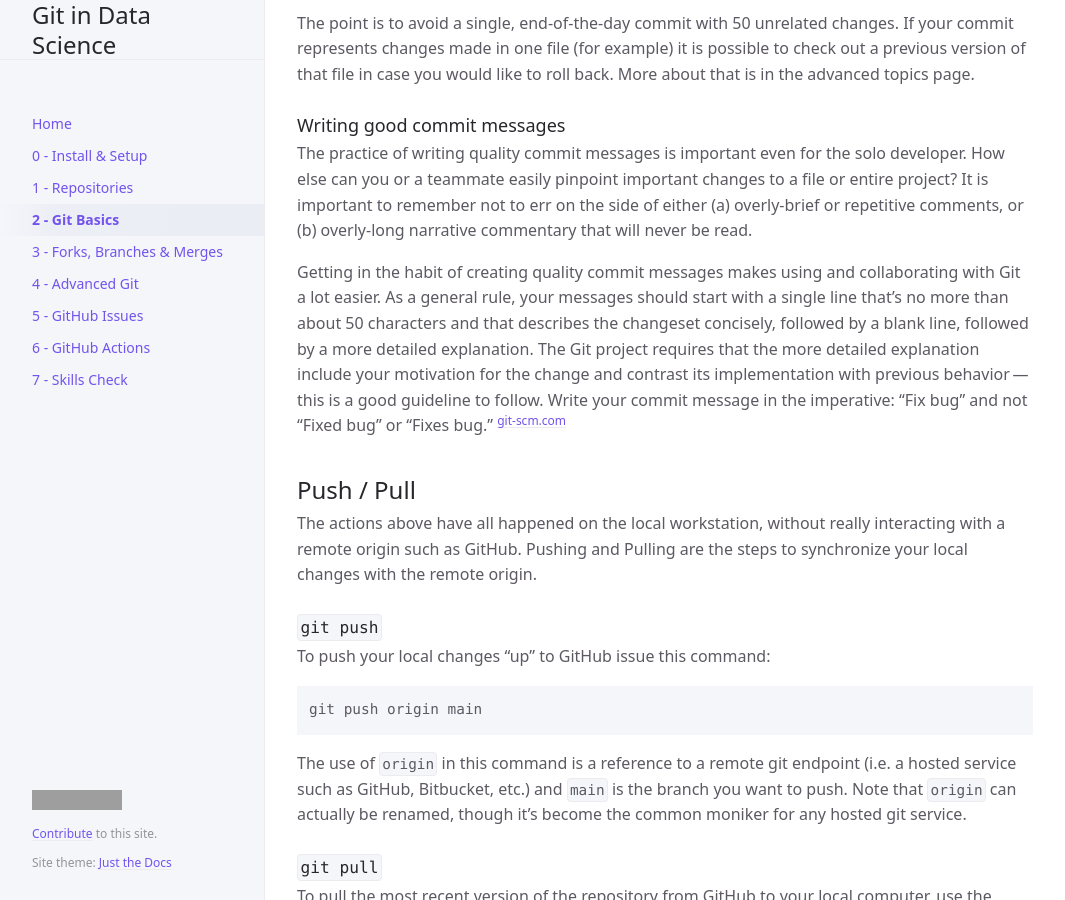
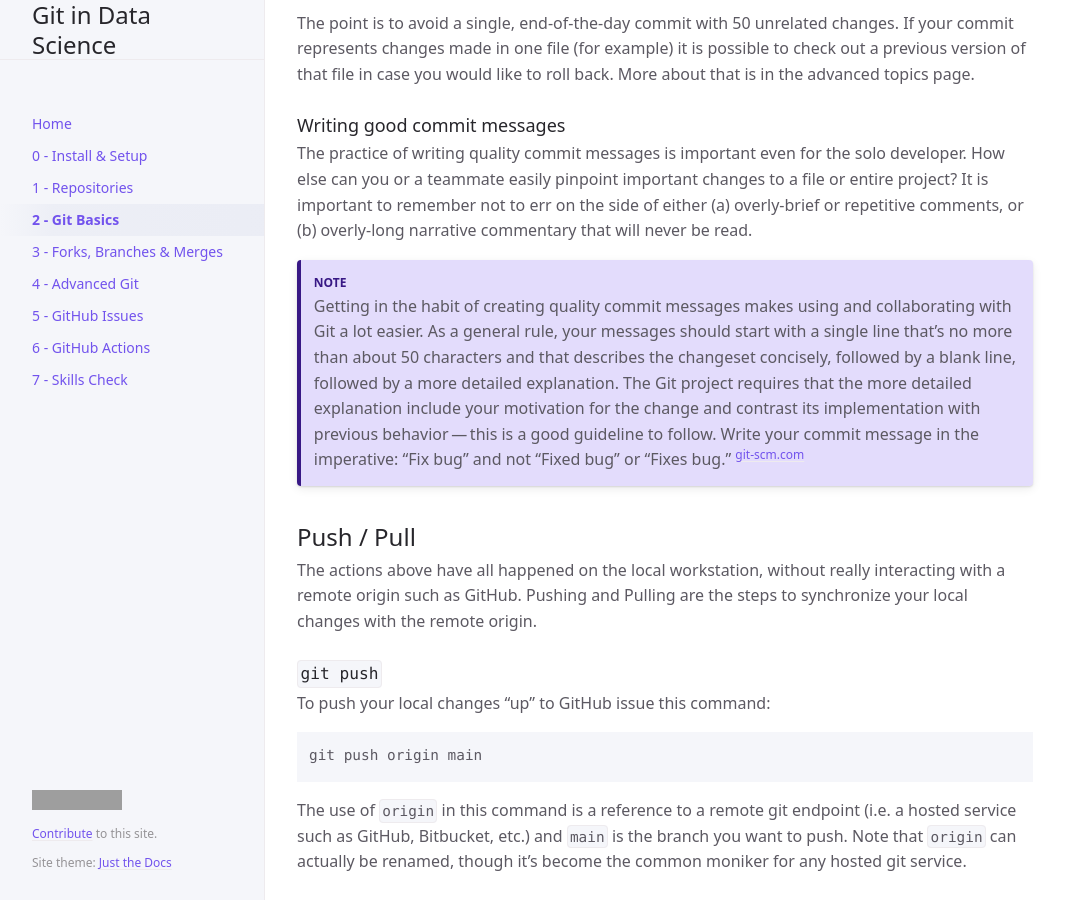
Before and after one commit to UVADS/git-basics, a Jekyll site: the page built from docs/basics.md, in a window 1280 px wide and 900 px high, scrolled down 3250 px. Shown: the whole window, without its empty margins (107-1172 px from the left). Built offline with Jekyll 4.4.1, drawn with Linux system fonts in a browser that asks for light colours; cached includes are drawn as plain includes; grey boxes are pictures that could not be loaded.

Commit message:
Trying again

```diff
--- a/docs/basics.md
+++ b/docs/basics.md
@@ -130,7 +130,7 @@ The point is to avoid a single, end-of-the-day commit with 50 unrelated changes.
 The practice of writing quality commit messages is important even for the solo developer. How else can you or a teammate
 easily pinpoint important changes to a file or entire project? It is important to remember not to err on the side of either (a) overly-brief or repetitive comments, or (b) overly-long narrative commentary that will never be read.
 
-{: .commit-messages }
+{: .note }
 Getting in the habit of creating quality commit messages makes using and collaborating with Git a lot easier. As a general rule, your messages should start with a single line that’s no more than about 50 characters and that describes the changeset concisely, followed by a blank line, followed by a more detailed explanation. The Git project requires that the more detailed explanation include your motivation for the change and contrast its implementation with previous behavior — this is a good guideline to follow. Write your commit message in the imperative: "Fix bug" and not "Fixed bug" or "Fixes bug." <sup>[git-scm.com](https://git-scm.com/book/en/v2/Distributed-Git-Contributing-to-a-Project)</sup>
 
 ## Push / Pull
```
